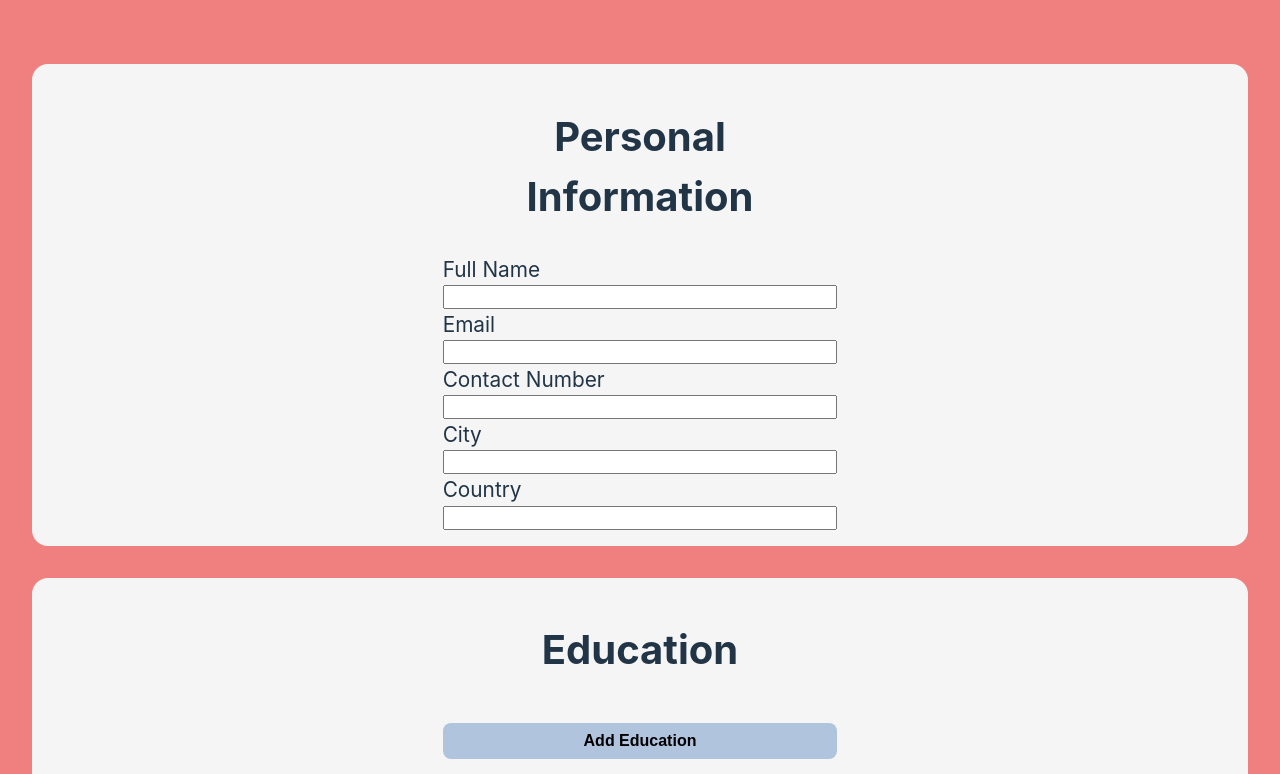
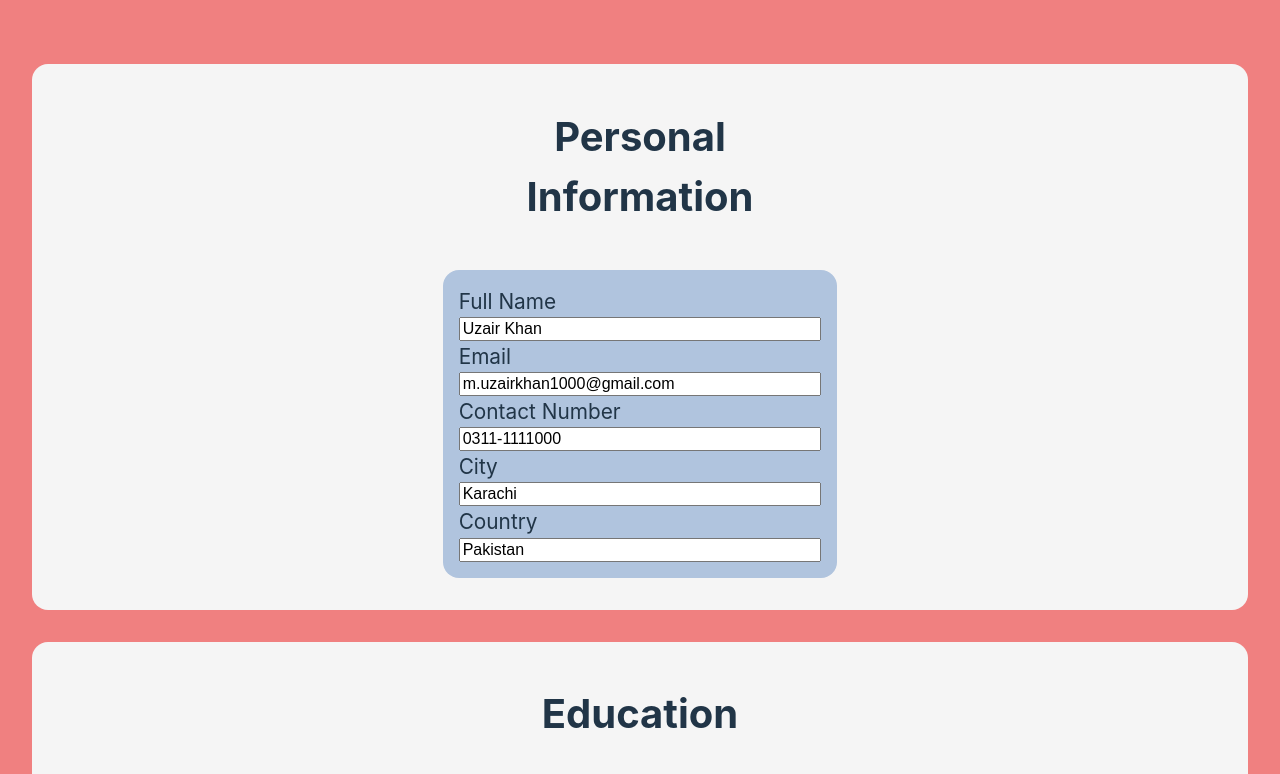
Before and after one commit to UzairKhan-27/cv-app, a React (Vite) app: page / in a window 1280 px wide. Shown: the top 774 px of the page. Built offline with nearby package versions, Linux system fonts and the light colour scheme.

Commit message:
Fill form with initial values

```diff
--- a/src/components/General.jsx
+++ b/src/components/General.jsx
@@ -1,9 +1,14 @@
 import { useState } from "react";
-import "../styles/General.css";
 /* eslint-disable react/prop-types */
 
 function General({ submitStatus, className }) {
-	const [inputs, setInputs] = useState({});
+	const [inputs, setInputs] = useState({
+		name: "Uzair Khan",
+		email: "m.uzairkhan1000@gmail.com",
+		contact: "0311-1111000",
+		city: "Karachi",
+		country: "Pakistan",
+	});
 
 	function handleChange(event) {
 		const name = event.target.name;
@@ -15,6 +20,7 @@
 		<>
 			<div className={"general " + className}>
 				<h1>Personal Information</h1>
+				<div className="general-list">
 					<label htmlFor="name">
 						Full Name
 						<input
@@ -66,6 +72,7 @@
 						/>
 					</label>
 				</div>
+			</div>
 
 			{submitStatus && (
 				<>
```
Lines whose indentation alone changed are shown as unchanged.
